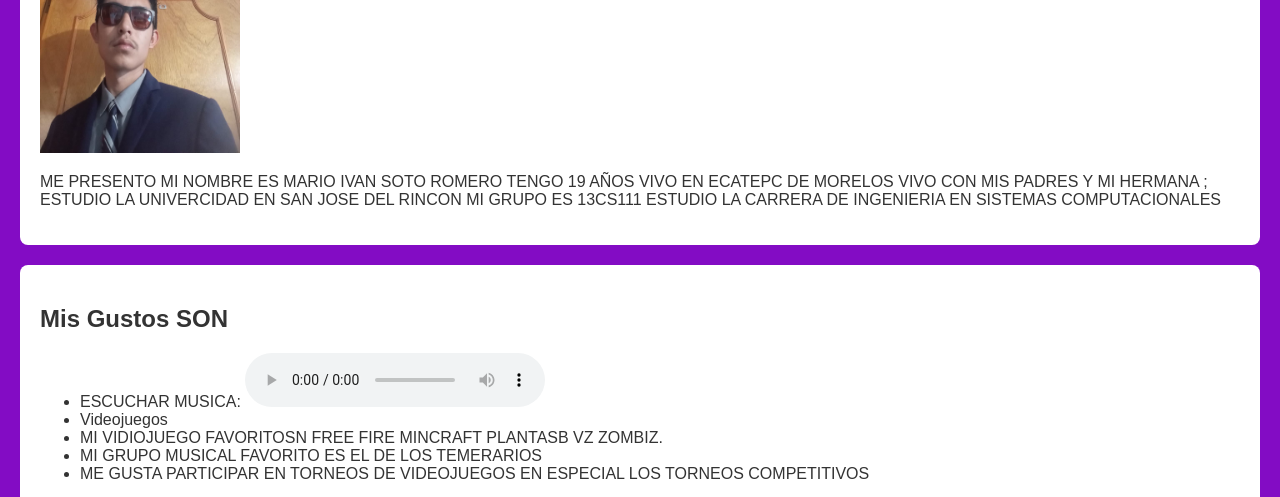
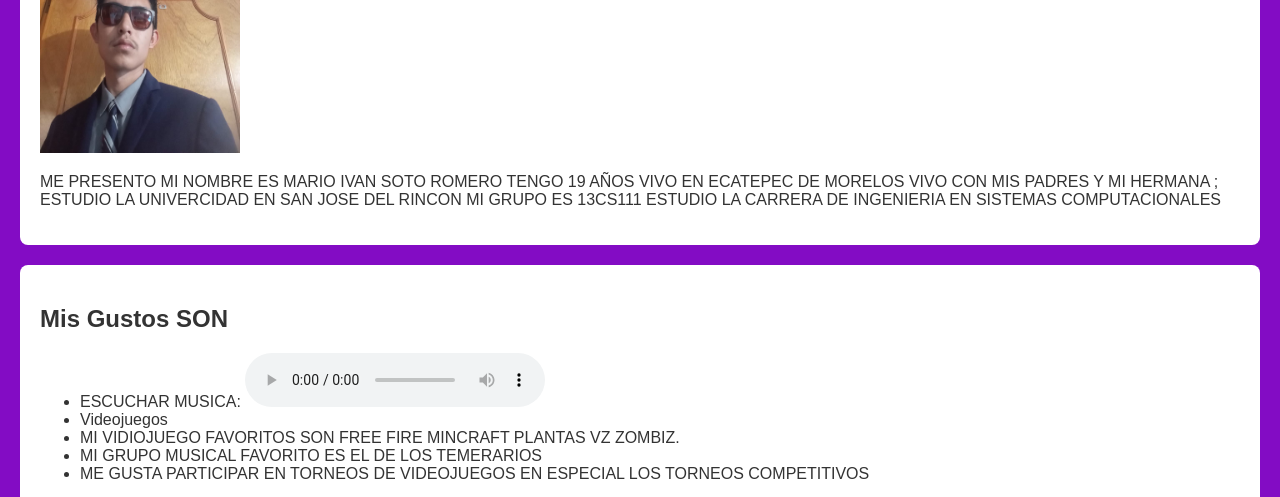
Before and after one commit to Eli280825/Blok-de-Mario-Ivan, a plain HTML site: page index.html in a window 1280 px wide. Shown: the part 1125-1622 px from the top of the page. Drawn offline with Linux system fonts and the light colour scheme; files that its build step writes are made by us from their sources.

Commit message:
Update index.html

```diff
--- a/index.html
+++ b/index.html
@@ -26,7 +26,7 @@
     <section id="acerca-de-mi">
         <h2>SOBRE MI</h2>
         <img src="IMG-20260114-WA0002.jpg" alt="Mi foto" width="200" height="300">
-        <p>  ME PRESENTO MI NOMBRE ES MARIO IVAN SOTO ROMERO TENGO 19 AÑOS VIVO EN ECATEPC DE MORELOS VIVO CON MIS PADRES Y MI HERMANA ; ESTUDIO LA UNIVERCIDAD EN SAN JOSE DEL RINCON
+        <p>  ME PRESENTO MI NOMBRE ES MARIO IVAN SOTO ROMERO TENGO 19 AÑOS VIVO EN ECATEPEC DE MORELOS VIVO CON MIS PADRES Y MI HERMANA ; ESTUDIO LA UNIVERCIDAD EN SAN JOSE DEL RINCON
              MI GRUPO ES 13CS111 ESTUDIO LA CARRERA DE INGENIERIA EN SISTEMAS COMPUTACIONALES
 
 
@@ -41,7 +41,7 @@
         <ul>
             <li>ESCUCHAR MUSICA: <audio controls><source src=AUD-20260114-WA0003.m4a type="audio/mpeg"></audio></li>
             <li>Videojuegos</li>
-            <li>MI VIDIOJUEGO FAVORITOSN FREE FIRE MINCRAFT PLANTASB VZ ZOMBIZ.</li>
+            <li>MI VIDIOJUEGO FAVORITOS SON FREE FIRE MINCRAFT PLANTAS VZ ZOMBIZ.</li>
             <li>MI GRUPO MUSICAL FAVORITO ES EL DE LOS TEMERARIOS </li>
             <li>ME GUSTA PARTICIPAR EN TORNEOS DE VIDEOJUEGOS EN ESPECIAL LOS TORNEOS COMPETITIVOS   </li>
 
```
